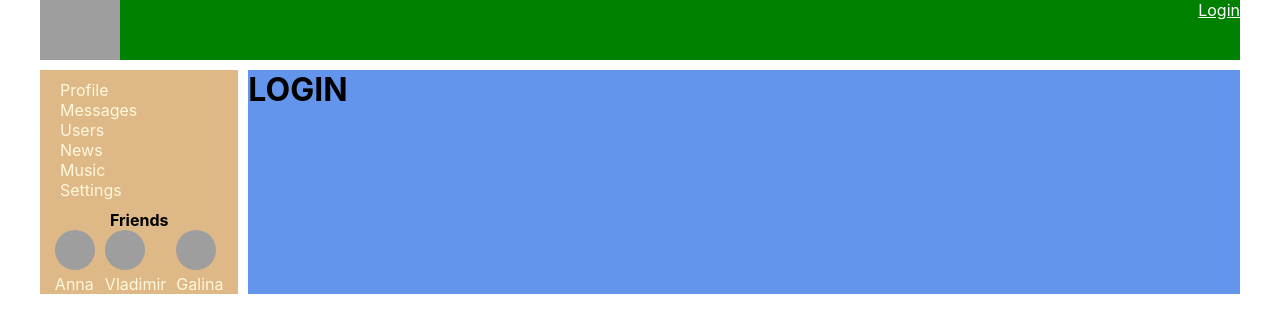
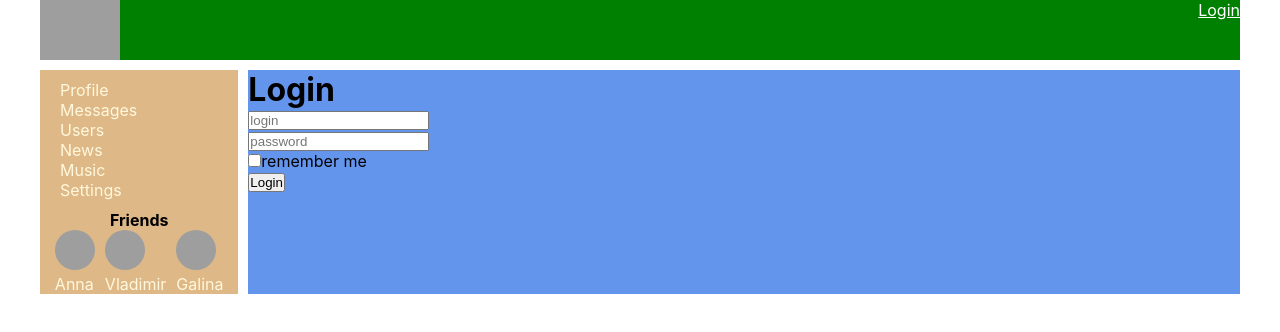
Before and after one commit to BagrovAnatoli/social-network, a React (Create React App) app: page /login in a window 1280 px wide. Shown: the top 332 px of the page. Built offline with nearby package versions, Linux system fonts and the light colour scheme; no server answers; grey boxes are pictures that could not be loaded.

Commit message:
75 add redux-form

```diff
--- a/package.json
+++ b/package.json
@@ -18,6 +18,7 @@
     "react-router-dom": "^6.4.1",
     "react-scripts": "5.0.1",
     "redux": "^4.2.0",
+    "redux-form": "^8.3.8",
     "redux-thunk": "^2.4.1",
     "web-vitals": "^2.1.4"
   },
--- a/src/components/Dialogs/Dialogs.jsx
+++ b/src/components/Dialogs/Dialogs.jsx
@@ -2,6 +2,25 @@ import React from 'react';
 import s from "./Dialogs.module.css";
 import DialogItem from './DialogItem/DialogItem';
 import Message from './Message/Message';
+import { Field, reduxForm } from 'redux-form';
+
+const DialogForm = (props) => {
+    return (
+        <form onSubmit={props.handleSubmit}>
+            <Field
+                component="textarea"
+                name="myMessage"
+                className={s.block + ' ' + s.textarea}
+                placeholder="Enter You Message"
+            ></Field>
+            <button className={s.block + ' ' + s.button}>Send</button>
+        </form>
+    );
+};
+
+const DialogReduxForm = reduxForm({
+  form: 'dialog',
+})(DialogForm)
 
 const getUserById = (users, id) => {
     return users.find(u => u.id === id);
@@ -18,17 +37,21 @@ const Dialogs = ({dialogsPage, users, addMessage, updateNewMessageText}) => {
             return <Message key={id} id={id} message={message} author={author} avaUrl={avaUrl}/>
     });
 
-    const textareaRef = React.createRef();
+    // const textareaRef = React.createRef();
 
-    const onSendMessageClick = () => {
-        addMessage();
-    }
+    // const onSendMessageClick = () => {
+    //     addMessage();
+    // }
 
-    const onNewMessageChange = (e) => {
-        // const newValue = textareaRef.current.value;
-        const newValue = e.target.value;
-        console.log(newValue);
-        updateNewMessageText(newValue);
+    // const onNewMessageChange = (e) => {
+    //     // const newValue = textareaRef.current.value;
+    //     const newValue = e.target.value;
+    //     console.log(newValue);
+    //     updateNewMessageText(newValue);
+    // }
+
+    const onSubmit = (formData) => {
+        console.log(formData);
     }
 
     return (
@@ -40,7 +63,7 @@ const Dialogs = ({dialogsPage, users, addMessage, updateNewMessageText}) => {
                 <div>
                     {messagesElements}
                 </div>
-                <div className={s.send_block}>
+                {/* <div className={s.send_block}>
                     <textarea
                         ref={textareaRef}
                         className={s.block + ' ' + s.textarea}
@@ -49,6 +72,9 @@ const Dialogs = ({dialogsPage, users, addMessage, updateNewMessageText}) => {
                         onChange={onNewMessageChange}
                     ></textarea>
                     <button onClick={onSendMessageClick} className={s.block + ' ' + s.button}>Send</button>
+                </div> */}
+                <div className={s.send_block}>
+                    <DialogReduxForm onSubmit={onSubmit}/>
                 </div>
             </div>
         </div>
--- a/src/components/Login/Login.jsx
+++ b/src/components/Login/Login.jsx
@@ -1,6 +1,38 @@
+import { Field, reduxForm } from 'redux-form';
+
+const LoginForm = (props) => {
+    return (
+        <form onSubmit={props.handleSubmit}>
+            <div>
+                <Field component="input" type="text" name="login" placeholder="login"/>
+            </div>
+            <div>
+                <Field component="input" type="text" name="password" placeholder="password"/>
+            </div>
+            <div>
+                <Field component="input" type="checkbox" name="rememberMe"/>remember me
+            </div>
+            <div>
+                <button>Login</button>
+            </div>
+        </form>
+    );
+};
+
+const LoginReduxForm = reduxForm({
+  form: 'login',
+})(LoginForm)
+
 const Login = () => {
+    const onSubmit = (formData) => {
+        console.log(formData);
+    }
+
     return (
-        <h1>LOGIN</h1>
+        <div>
+            <h1>Login</h1>
+            <LoginReduxForm onSubmit={onSubmit}/>
+        </div>
     );
 };
 
--- a/src/components/Profile/MyPosts/MyPosts.jsx
+++ b/src/components/Profile/MyPosts/MyPosts.jsx
@@ -1,6 +1,25 @@
 import React from 'react';
 import s from './MyPosts.module.css';
 import Post from './Post/Post';
+import { Field, reduxForm } from 'redux-form';
+
+const PostForm = (props) => {
+    return (
+        <form onSubmit={props.handleSubmit}>
+            <Field
+                component="textarea"
+                name="newPost"
+                className={s.block}
+                placeholder="Enter You Idea"
+            ></Field>
+            <button className={s.block}>Add post</button>
+        </form>
+    );
+};
+
+const PostReduxForm = reduxForm({
+    form: 'post',
+  })(PostForm)
 
 const MyPosts = ({ posts, newPostText, addPost, updateNewPostText }) => {
 
@@ -8,26 +27,24 @@ const MyPosts = ({ posts, newPostText, addPost, updateNewPostText }) => {
             <Post key={id} message={message} likesCount={likesCount}/>
         );
 
-    const newPostElement = React.createRef();
+    // const newPostElement = React.createRef();
 
-    // const addPostToState = () => {
-    //     //addPost();
-    //     dispatch(addPostCreator());
+    // const onPostChange = (e) => {
+    //     // const newValue = newPostElement.current.value;
+    //     const newValue = e.target.value;
+    //     console.log(newValue);
+    //     updateNewPostText(newValue);
     // }
 
-    const onPostChange = (e) => {
-        // const newValue = newPostElement.current.value;
-        const newValue = e.target.value;
-        console.log(newValue);
-        updateNewPostText(newValue);
+    const onSubmit = (formData) => {
+        console.log(formData);
     }
 
     return (
         <div className={s.myposts_block}>
             <h3>my posts</h3>
             <div>
-                <textarea ref={newPostElement} className={s.block} onChange={onPostChange} value={newPostText}/>
-                <button onClick={ addPost } className={s.block}>Add post</button>
+                <PostReduxForm onSubmit={onSubmit}/>
             </div>
             <div className={s.posts}>
                 {postsElements}
--- a/src/redux/redux-store.js
+++ b/src/redux/redux-store.js
@@ -1,4 +1,5 @@
 import {  applyMiddleware, combineReducers, legacy_createStore as createStore} from "redux";
+import { reducer as formReducer } from 'redux-form'
 import profileReducer from './profile-reducer';
 import dialogsReducer from './dialogs-reducer';
 import usersReducer from './users-reducer';
@@ -12,6 +13,7 @@ const reducers = combineReducers({
     users: usersReducer,
     usersPage: usersReducer2,
     auth: authReducer,
+    form: formReducer,
 });
 
 const store = createStore(reducers, applyMiddleware(thunkMiddleware));
```
Also changed, not shown: 1 other file (tests, documents, lock files or other folders).
